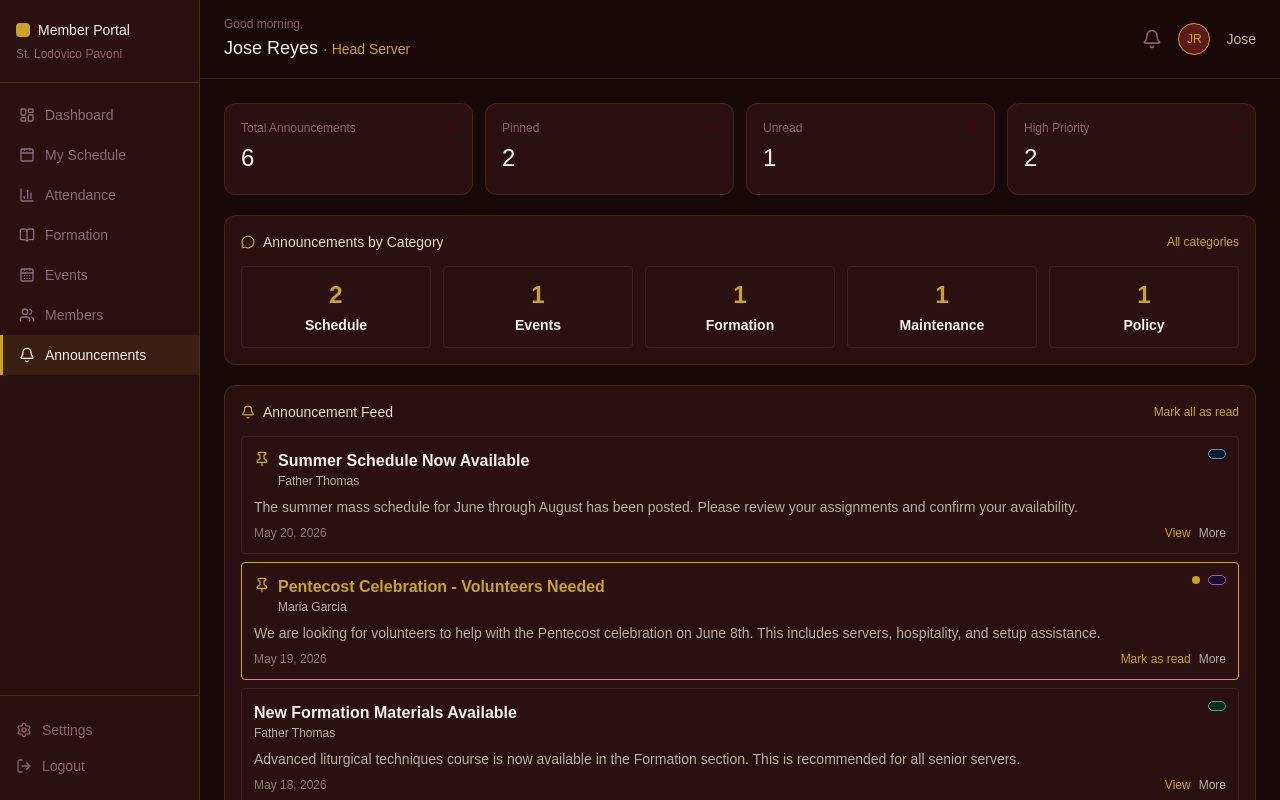
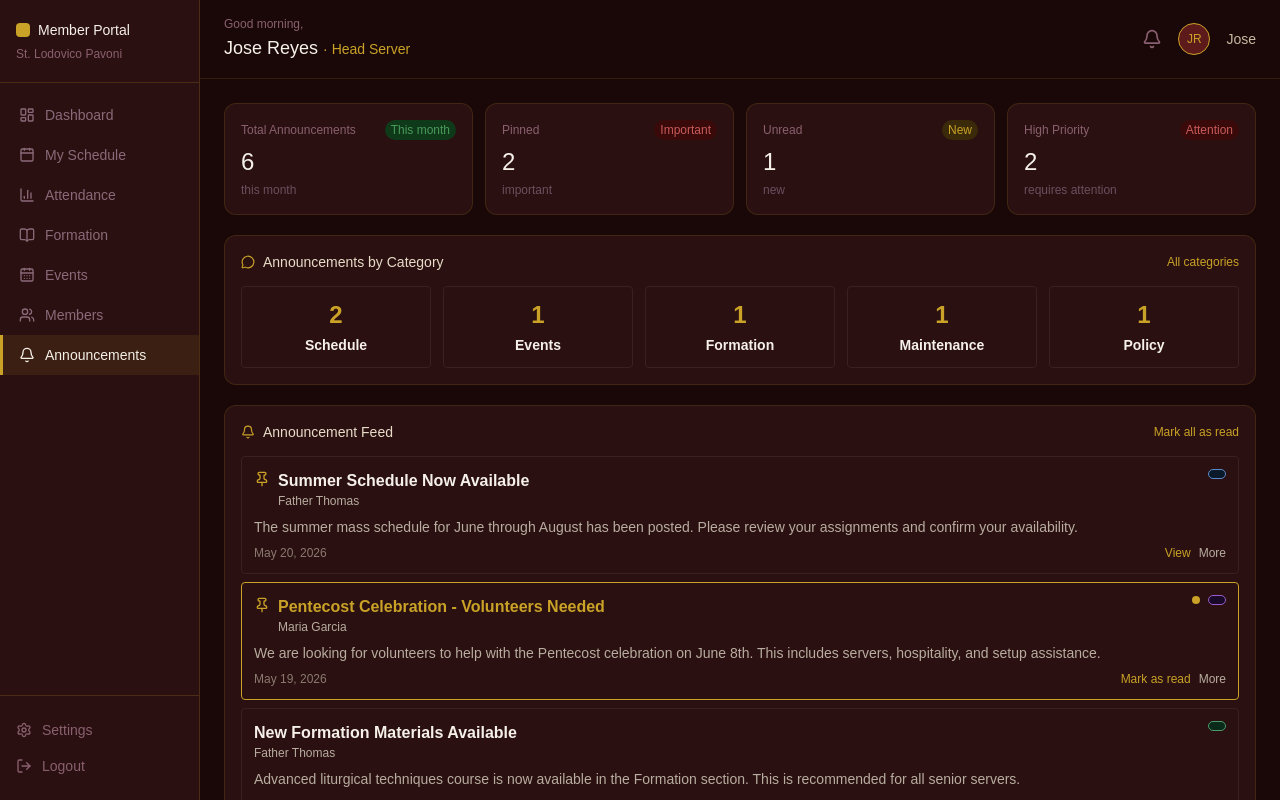
Before and after one commit to halaman99/slpc-member-portal, a Next.js app: page /announcements in a window 1280 px wide. Shown: the top 800 px of the page. Built offline with nearby package versions, Linux system fonts and the light colour scheme; no server answers.

Commit message:
fix: Correct badge format in announcements page

```diff
--- a/app/announcements/page.tsx
+++ b/app/announcements/page.tsx
@@ -102,10 +102,10 @@ export default function Announcements() {
       <div className="space-y-5">
         {/* Stats Cards */}
         <div className="grid grid-cols-4 gap-3">
-          <StatCard label="Total Announcements" value={announcements.length} subText="this month" badge="blue" />
-          <StatCard label="Pinned" value={pinnedCount} subText="important" badge="red" />
-          <StatCard label="Unread" value={unreadCount} subText="new" badge="amber" />
-          <StatCard label="High Priority" value={announcements.filter(a => a.priority === 'high').length} subText="requires attention" badge="purple" />
+          <StatCard label="Total Announcements" value={announcements.length} sub="this month" badge={{ text: 'This month', color: 'green' as const }} />
+          <StatCard label="Pinned" value={pinnedCount} sub="important" badge={{ text: 'Important', color: 'red' as const }} />
+          <StatCard label="Unread" value={unreadCount} sub="new" badge={{ text: 'New', color: 'amber' as const }} />
+          <StatCard label="High Priority" value={announcements.filter(a => a.priority === 'high').length} sub="requires attention" badge={{ text: 'Attention', color: 'red' as const }} />
         </div>
 
         {/* Category Filter */}
```
